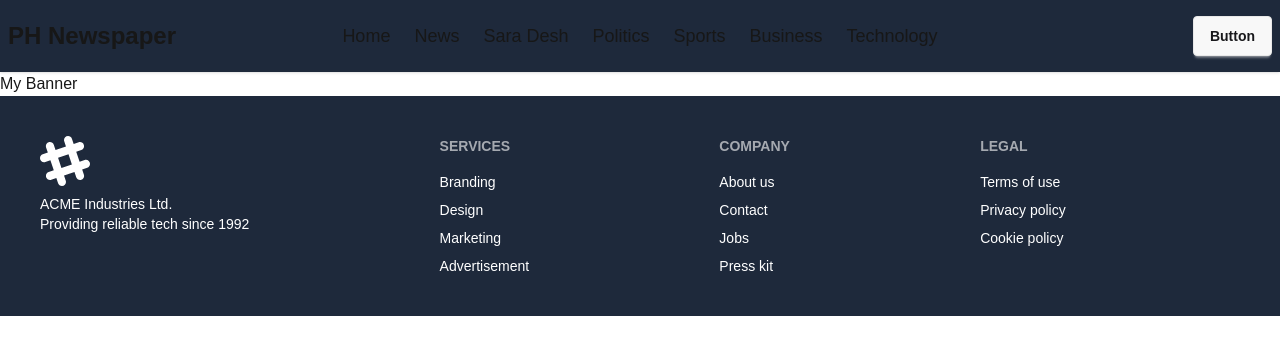
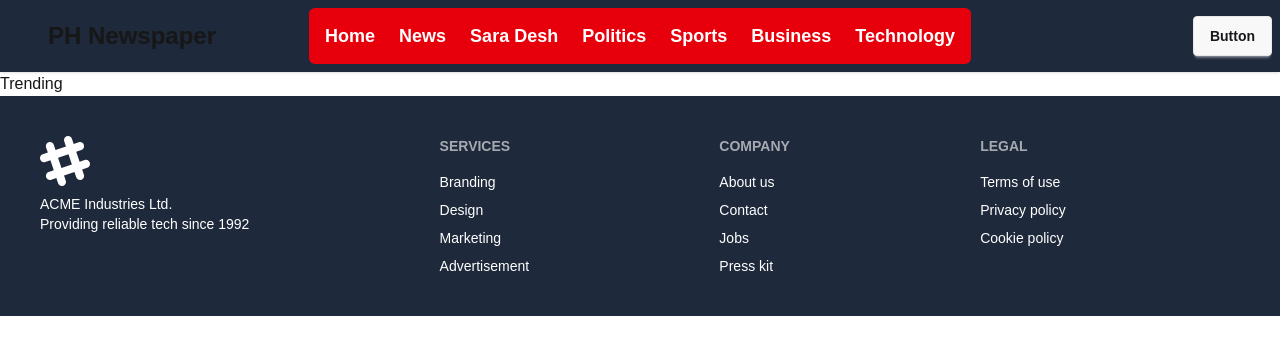
Before and after one commit to mhseber/PH-NewsPaper-NextJs, a Next.js app: page / in a window 1280 px wide. Shown: the top 354 px of the page. Built offline with nearby package versions, Linux system fonts and the light colour scheme.

Commit message:
Nav Section Update

```diff
--- a/src/app/components/Navbar.jsx
+++ b/src/app/components/Navbar.jsx
@@ -52,15 +52,17 @@ const Navbar = () => {
             </div>
             <ul
               tabIndex="-1"
-              className="menu menu-sm dropdown-content  rounded-box z-1 mt-3 w-52 p-2 shadow"
+              className="menu menu-sm dropdown-content bg-red-500 hover:bg-red-600 text-white  rounded-box z-1 mt-3 w-52 p-2 shadow"
             >
               {navLinks}
             </ul>
           </div>
-          <h1 className="font-extrabold text-2xl">PH Newspaper</h1>
+          <h1 className="font-extrabold text-2xl pl-10">PH Newspaper</h1>
         </div>
         <div className="navbar-center hidden lg:flex">
-          <ul className="menu menu-horizontal px-1">{navLinks}</ul>
+          <ul className="menu menu-horizontal px-1 bg-red-600 hover:bg-red-700 text-white font-bold rounded-md">
+            {navLinks}
+          </ul>
         </div>
         <div className="navbar-end">
           <a className="btn">Button</a>
--- a/src/app/home/Banner.jsx
+++ /dev/null
@@ -1,7 +0,0 @@
-import React from "react";
-
-const Banner = () => {
-  return <div>My Banner</div>;
-};
-
-export default Banner;
--- /dev/null
+++ b/src/app/home/Trending.jsx
@@ -0,0 +1,7 @@
+import React from "react";
+
+const Trending = () => {
+  return <div>Trending</div>;
+};
+
+export default Trending;
--- a/src/app/page.js
+++ b/src/app/page.js
@@ -1,11 +1,12 @@
-import Banner from "./home/Banner";
+import Trending from "./home/Trending";
+
 
 
 
 export default function Home() {
   return (
     <div>
-     <Banner />
+     <Trending />
     </div>
   );
 }
```
